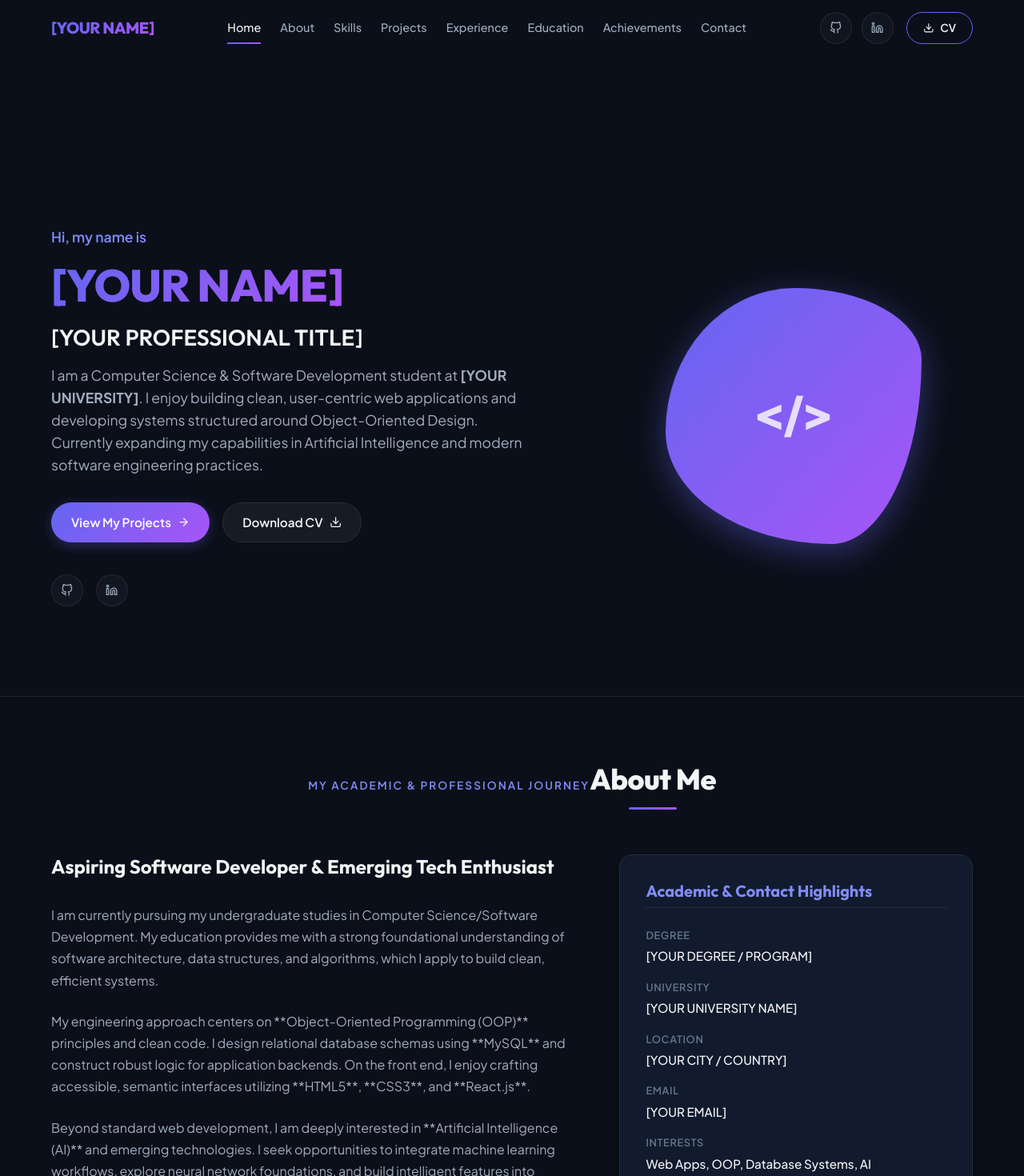
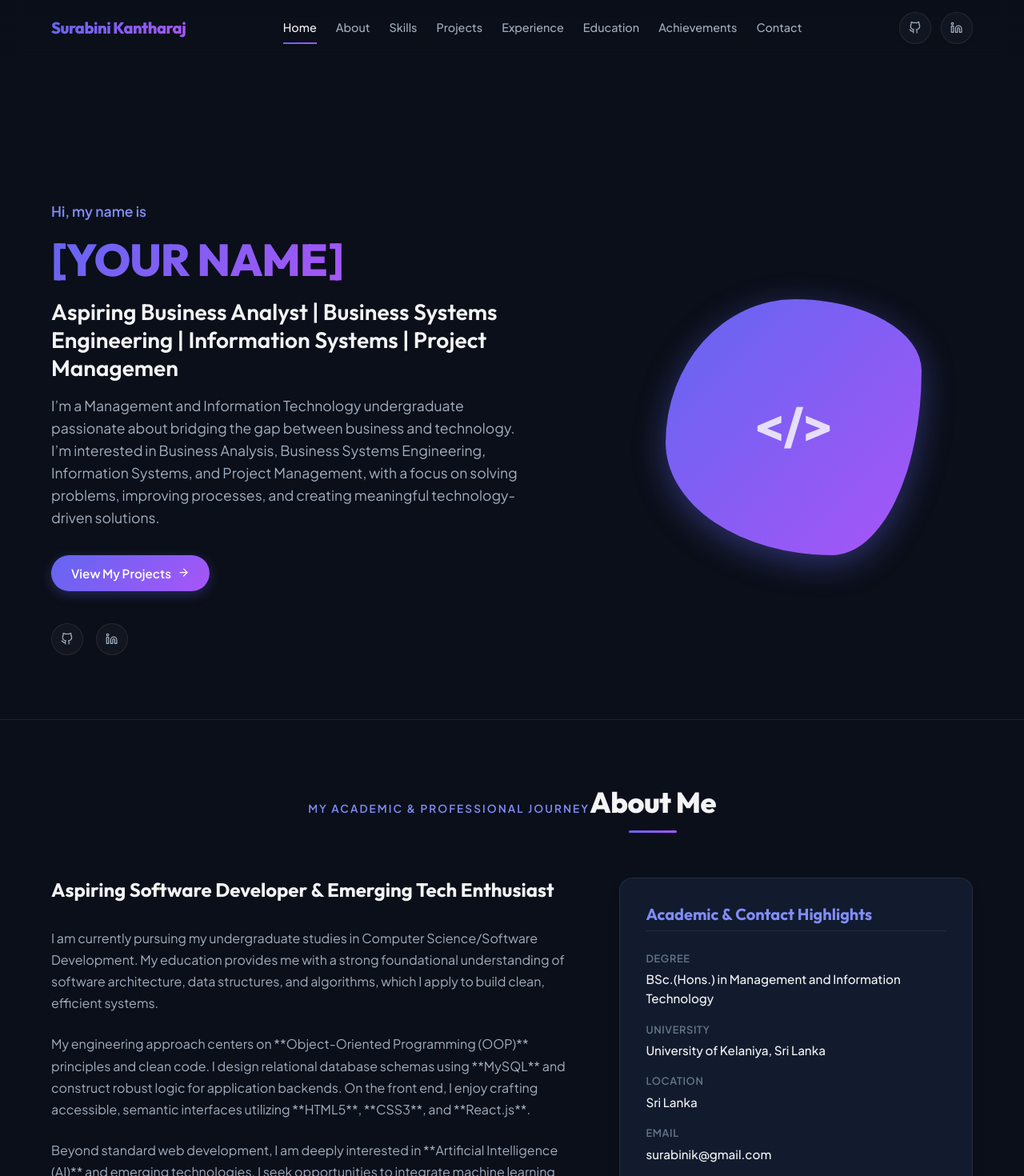
Before and after one commit to surabinik/Surabini_Kantharaj_Portfolio, a React (Vite) app: page / in a window 1280 px wide. Shown: the top 1470 px of the page at 80% size. Built offline with nearby package versions, Linux system fonts and the light colour scheme.

Commit message:
chore: comment out CV download button until prepared

```diff
--- a/index.html
+++ b/index.html
@@ -1,16 +1,20 @@
 <!doctype html>
 <html lang="en">
+
 <head>
   <meta charset="UTF-8" />
   <link rel="icon" type="image/svg+xml" href="/favicon.svg" />
   <meta name="viewport" content="width=device-width, initial-scale=1.0" />
-    <meta name="description" content="Personal Portfolio Website of [YOUR NAME]. Student of Computer Science & Software Development specializing in Object-Oriented Design, MySQL databases, and AI interest." />
-    <meta name="author" content="[YOUR NAME]" />
+  <meta name="description"
+    content="Personal Portfolio Website of Surabini Kantharaj. Management & Information Technolgy Student" />
+  <meta name="author" content="Surabini Kantharaj" />
   <meta name="robots" content="index, follow" />
-    <title>[YOUR NAME] | Personal Portfolio - Software Development & CS Student</title>
+  <title>Surabini Kantharaj | Personal Portfolio - Software Development & CS Student</title>
 </head>
+
 <body>
   <div id="root"></div>
   <script type="module" src="/src/main.jsx"></script>
 </body>
+
 </html>
--- a/src/components/Navbar.jsx
+++ b/src/components/Navbar.jsx
@@ -65,7 +65,7 @@ const Navbar = () => {
     }}>
       <div className="container nav-container">
         <a href="#home" className="logo" onClick={(e) => { e.preventDefault(); handleNavLinkClick('home'); }}>
-          <span className="gradient-text">[YOUR NAME]</span>
+          <span className="gradient-text">Surabini Kantharaj</span>
         </a>
 
         {/* Desktop Navigation Links */}
@@ -89,28 +89,28 @@ const Navbar = () => {
         <div className="nav-actions">
           <div className="nav-socials">
             <Button
-              href="https://github.com/[YOUR_GITHUB_USERNAME]"
+              href="https://github.com/surabinik"
               variant="icon"
               aria-label="GitHub Profile"
             >
               <FiGithub />
             </Button>
             <Button
-              href="https://linkedin.com/in/[YOUR_LINKEDIN_USERNAME]"
+              href="https://www.linkedin.com/in/surabini-kantharaj/"
               variant="icon"
               aria-label="LinkedIn Profile"
             >
               <FiLinkedin />
             </Button>
           </div>
-          <Button
+          {/* <Button
             href="/assets/CV.pdf"
             download="Resume.pdf"
             variant="outline"
             style={{ padding: '0.5rem 1.25rem', fontSize: '0.85rem' }}
           >
             <FiDownload /> CV
-          </Button>
+          </Button> */}
         </div>
 
         {/* Mobile Hamburger Toggle */}
@@ -145,28 +145,28 @@ const Navbar = () => {
         <div style={{ marginTop: 'auto', display: 'flex', flexDirection: 'column', gap: '1.5rem' }}>
           <div style={{ display: 'flex', gap: '1rem', justifyContent: 'center' }}>
             <Button
-              href="https://github.com/[YOUR_GITHUB_USERNAME]"
+              href="https://github.com/surabinik"
               variant="icon"
               aria-label="GitHub Profile"
             >
               <FiGithub />
             </Button>
             <Button
-              href="https://linkedin.com/in/[YOUR_LINKEDIN_USERNAME]"
+              href="https://www.linkedin.com/in/surabini-kantharaj/"
               variant="icon"
               aria-label="LinkedIn Profile"
             >
               <FiLinkedin />
             </Button>
           </div>
-          <Button
+          {/* <Button
             href="/assets/CV.pdf"
             download="Resume.pdf"
             variant="primary"
             style={{ width: '100%' }}
           >
             <FiDownload /> Download CV
-          </Button>
+          </Button> */}
         </div>
       </nav>
 
--- a/src/sections/About.jsx
+++ b/src/sections/About.jsx
@@ -42,27 +42,27 @@ const About = () => {
             <div className="about-info-list">
               <div className="about-info-item">
                 <span className="about-info-label">Degree</span>
-                <span className="about-info-value">[YOUR DEGREE / PROGRAM]</span>
+                <span className="about-info-value">BSc.(Hons.) in Management and Information Technology</span>
               </div>
 
               <div className="about-info-item">
                 <span className="about-info-label">University</span>
-                <span className="about-info-value">[YOUR UNIVERSITY NAME]</span>
+                <span className="about-info-value">University of Kelaniya, Sri Lanka</span>
               </div>
 
               <div className="about-info-item">
                 <span className="about-info-label">Location</span>
-                <span className="about-info-value">[YOUR CITY / COUNTRY]</span>
+                <span className="about-info-value">Sri Lanka</span>
               </div>
 
               <div className="about-info-item">
                 <span className="about-info-label">Email</span>
-                <span className="about-info-value">[YOUR EMAIL]</span>
+                <span className="about-info-value">surabinik@gmail.com</span>
               </div>
 
               <div className="about-info-item">
                 <span className="about-info-label">Interests</span>
-                <span className="about-info-value">Web Apps, OOP, Database Systems, AI</span>
+                <span className="about-info-value">Business Analysis • Project Management • Business Systems Engineering • Information Systems • Business Process Improvement</span>
               </div>
             </div>
           </div>
--- a/src/sections/Contact.jsx
+++ b/src/sections/Contact.jsx
@@ -49,7 +49,7 @@ const Contact = () => {
               <FiMail className="contact-info-icon" />
               <div className="contact-info-content">
                 <h4>Email</h4>
-                <p>[YOUR EMAIL]</p>
+                <p>surabinik@gmail.com</p>
               </div>
             </div>
 
@@ -57,7 +57,7 @@ const Contact = () => {
               <FiLinkedin className="contact-info-icon" />
               <div className="contact-info-content">
                 <h4>LinkedIn</h4>
-                <p>linkedin.com/in/[YOUR_LINKEDIN_USERNAME]</p>
+                <p>linkedin.com/in/surabini-kantharaj</p>
               </div>
             </div>
 
@@ -65,7 +65,7 @@ const Contact = () => {
               <FiGithub className="contact-info-icon" />
               <div className="contact-info-content">
                 <h4>GitHub</h4>
-                <p>github.com/[YOUR_GITHUB_USERNAME]</p>
+                <p>github.com/surabinik</p>
               </div>
             </div>
           </div>
@@ -81,7 +81,7 @@ const Contact = () => {
                 value={formData.name}
                 onChange={handleChange}
                 className="form-input"
-                placeholder="[YOUR NAME]"
+                placeholder="Surabini Kantharaj"
                 required
               />
             </div>
@@ -95,7 +95,7 @@ const Contact = () => {
                 value={formData.email}
                 onChange={handleChange}
                 className="form-input"
-                placeholder="[YOUR EMAIL]"
+                placeholder="surabinik@gmail.com"
                 required
               />
             </div>
--- a/src/sections/Footer.jsx
+++ b/src/sections/Footer.jsx
@@ -28,7 +28,7 @@ const Footer = () => {
         </nav>
 
         <p className="footer-text">
-          &copy; {new Date().getFullYear()} [YOUR NAME]. All rights reserved.
+          &copy; {new Date().getFullYear()} Surabini Kantharaj. All rights reserved.
           Portfolio designed for PPD II evaluation.
         </p>
       </div>
--- a/src/sections/Hero.jsx
+++ b/src/sections/Hero.jsx
@@ -27,33 +27,31 @@ const Hero = () => {
               marginBottom: '1rem'
             }}
           >
-            [YOUR PROFESSIONAL TITLE]
+            Aspiring Business Analyst | Business Systems Engineering | Information Systems | Project Managemen
           </h2>
           <p className="hero-description">
-            I am a Computer Science & Software Development student at <strong>[YOUR UNIVERSITY]</strong>.
-            I enjoy building clean, user-centric web applications and developing systems structured around
-            Object-Oriented Design. Currently expanding my capabilities in Artificial Intelligence and modern software engineering practices.
+            I’m a Management and Information Technology undergraduate passionate about bridging the gap between business and technology. I’m interested in Business Analysis, Business Systems Engineering, Information Systems, and Project Management, with a focus on solving problems, improving processes, and creating meaningful technology-driven solutions.
           </p>
 
           <div className="hero-btns">
             <Button onClick={handleViewProjects} variant="primary">
               View My Projects <FiArrowRight />
             </Button>
-            <Button href="/assets/CV.pdf" download="Resume.pdf" variant="secondary">
+            {/* <Button href="/assets/CV.pdf" download="Resume.pdf" variant="secondary">
               Download CV <FiDownload />
-            </Button>
+            </Button> */}
           </div>
 
           <div className="hero-socials">
             <Button
-              href="https://github.com/[YOUR_GITHUB_USERNAME]"
+              href="https://github.com/surabinik"
               variant="icon"
               aria-label="GitHub Profile"
             >
               <FiGithub />
             </Button>
             <Button
-              href="https://linkedin.com/in/[YOUR_LINKEDIN_USERNAME]"
+              href="https://www.linkedin.com/in/surabini-kantharaj/"
               variant="icon"
               aria-label="LinkedIn Profile"
             >
```
Lines whose indentation alone changed are shown as unchanged.
